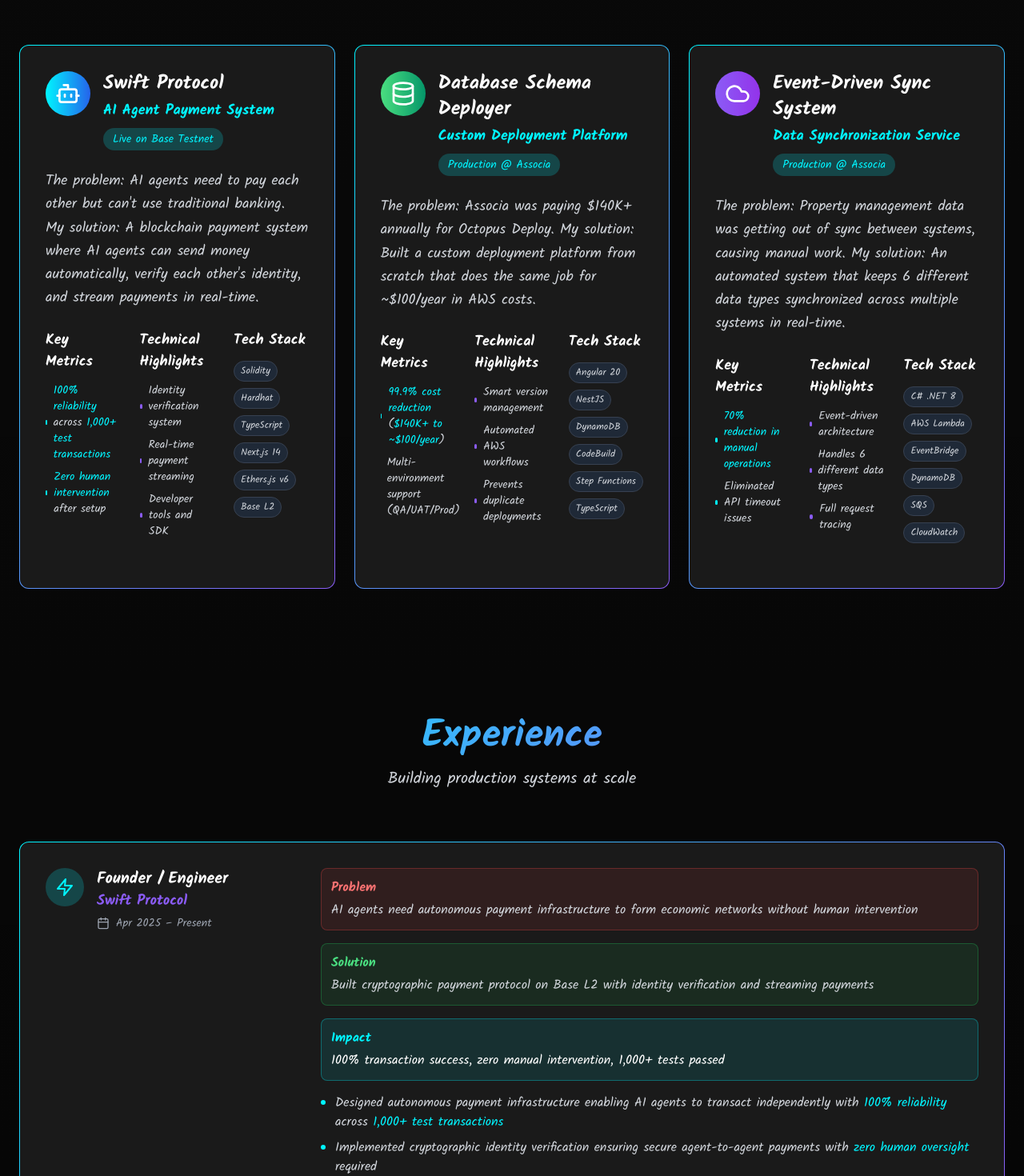
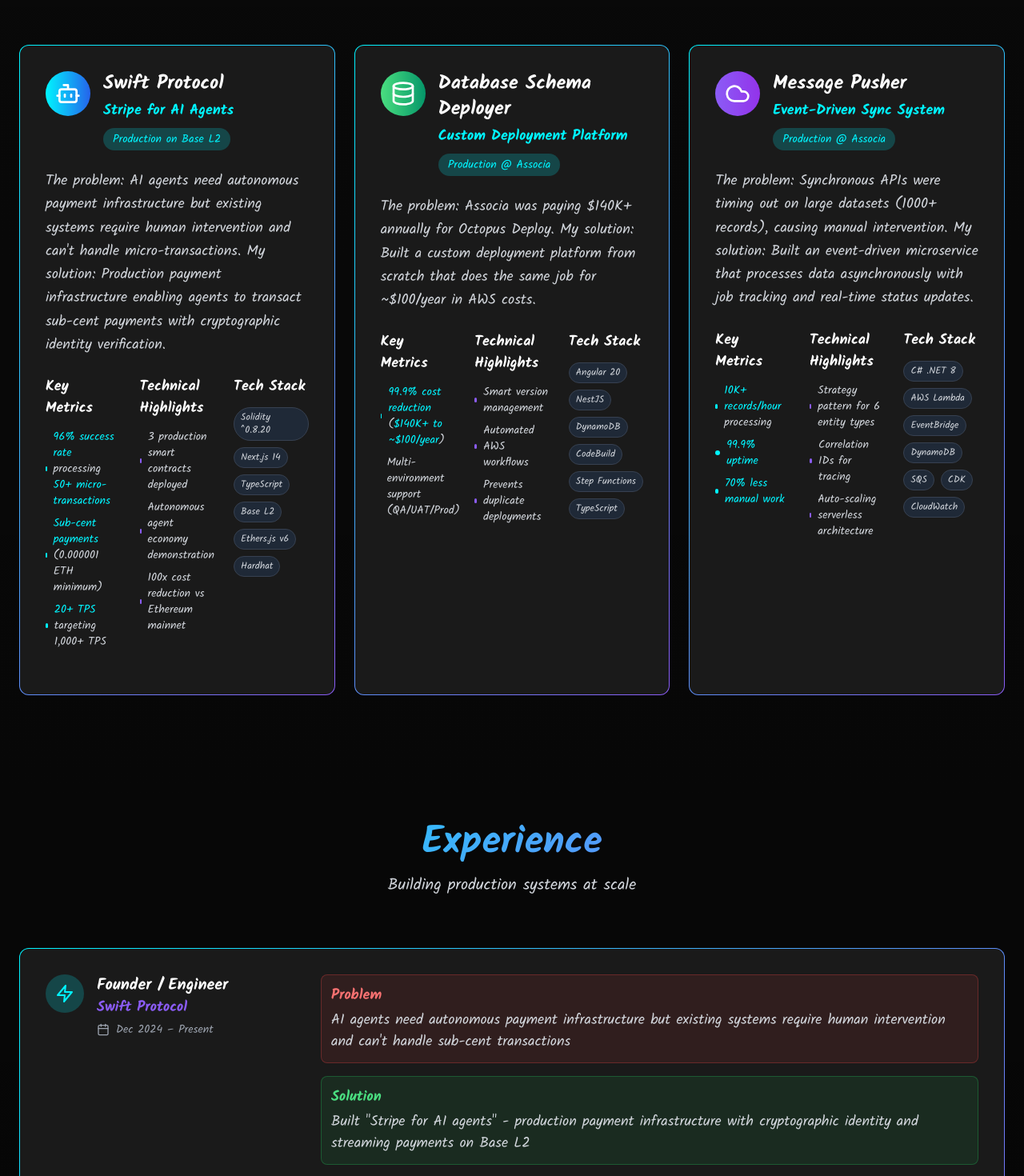
Before and after one commit to nikdmello/website, a Next.js app: page / in a window 1280 px wide. Shown: the part 980-2450 px from the top of the page at 80% size. Built offline with nearby package versions, Linux system fonts and the light colour scheme.

Commit message:
feat: update project content, layout metadata, and font size for consistency

```diff
--- a/app/layout.tsx
+++ b/app/layout.tsx
@@ -14,7 +14,7 @@ const kalam = Kalam({
 export const metadata: Metadata = {
   metadataBase: new URL('https://nikdmello.com'),
   title: 'Nik D\'Mello - Portfolio',
-  description: 'Architecting foundational infrastructure that enables AI agents to form autonomous economic networks. Production systems serving 8M+ residents with 70% efficiency gains.',
+  description: 'Software engineer building production systems at scale.',
   keywords: ['AI agents', 'blockchain', 'infrastructure', 'software engineer', 'autonomous systems', 'Base L2', 'event-driven architecture'],
   authors: [{ name: 'Nik D\'Mello', url: 'https://nikdmello.com' }],
   creator: 'Nik D\'Mello',
@@ -25,13 +25,13 @@ export const metadata: Metadata = {
     locale: 'en_US',
     url: 'https://nikdmello.com',
     title: 'Nik D\'Mello - Portfolio',
-    description: 'Architecting foundational infrastructure that enables AI agents to form autonomous economic networks.',
+    description: 'Software engineer building production systems at scale.',
     siteName: 'Nik D\'Mello Portfolio',
   },
   twitter: {
     card: 'summary_large_image',
     title: 'Nik D\'Mello - Portfolio',
-    description: 'Building production infrastructure for autonomous AI agent coordination',
+    description: 'Software engineer building production systems at scale',
     creator: '@nikdmello',
   },
 }
@@ -61,7 +61,7 @@ export default function RootLayout({
               "@type": "Person",
               "name": "Nik D'Mello",
               "jobTitle": "Software Engineer",
-              "description": "Infrastructure engineer building autonomous AI agent coordination systems",
+              "description": "Software engineer building production systems at scale",
               "url": "https://nikdmello.com",
               "sameAs": [
                 "https://linkedin.com/in/nikdmello",
--- a/components/Achievements.tsx
+++ b/components/Achievements.tsx
@@ -61,6 +61,7 @@ export default function Achievements() {
             <div className="flex items-center gap-4 mb-4">
               <Trophy className="w-6 h-6 text-yellow-400" />
               <h3 className="text-xl font-bold text-white">Cubs ARcade</h3>
+              <span className="px-3 py-1 bg-yellow-400/20 text-yellow-400 text-sm rounded-full">$500 Award</span>
             </div>
 
             {/* Mobile: Content first, then image below with upward fade */}
@@ -72,7 +73,6 @@ export default function Achievements() {
                     <p className="text-white font-semibold text-lg">Built AR app in 30 hours</p>
                     <p className="text-gray-300">JavaScript & A-Frame</p>
                   </div>
-                  <span className="ml-2 px-3 py-1 bg-yellow-400/20 text-yellow-400 text-sm rounded-full">$500 Award</span>
                 </div>
 
                 <p className="text-gray-300 text-lg leading-relaxed text-center">
@@ -120,7 +120,7 @@ export default function Achievements() {
                       <p className="text-white font-semibold text-lg">Built AR app in 30 hours</p>
                       <p className="text-gray-300">JavaScript & A-Frame</p>
                     </div>
-                    <span className="ml-2 px-3 py-1 bg-yellow-400/20 text-yellow-400 text-sm rounded-full">$500 Award</span>
+
                   </div>
 
                   <p className="text-gray-300 text-lg leading-relaxed text-center">
--- a/components/Contact.tsx
+++ b/components/Contact.tsx
@@ -104,14 +104,14 @@ export default function Contact() {
 
               <div className="space-y-6">
                 <div className="p-4 rounded-lg bg-gradient-to-r from-cyber-blue/10 to-cyber-purple/10 border border-cyber-blue/30">
-                  <h4 className="text-cyber-blue font-semibold mb-3">Open Source Contributor</h4>
-                  <p className="text-gray-300 text-sm mb-2">Fixed critical screencast mode bug affecting millions of developers</p>
-                  <a href="https://github.com/microsoft/vscode/pull/176149" target="_blank" rel="noopener noreferrer" className="text-cyber-blue hover:text-white text-sm transition-colors">View Merged PR →</a>
+                  <h4 className="text-cyber-blue font-semibold mb-3">VS Code Open Source Contributor</h4>
+                  <p className="text-gray-300 mb-2">Fixed critical screencast mode bug affecting millions of developers</p>
+                  <a href="https://github.com/microsoft/vscode/pull/176149" target="_blank" rel="noopener noreferrer" className="text-cyber-blue hover:text-white transition-colors">View Merged PR →</a>
                 </div>
 
                 <div className="p-4 rounded-lg bg-gradient-to-r from-cyber-purple/10 to-pink-500/10 border border-cyber-purple/30">
                   <h4 className="text-cyber-purple font-semibold mb-3">Teaching Assistant</h4>
-                  <p className="text-gray-300 text-sm">Foundations of Data Science (200+ students) • 1-on-1 mentoring • Python programming and data analysis</p>
+                  <p className="text-gray-300">Foundations of Data Science (200+ students) • 1-on-1 mentoring • Python programming and data analysis</p>
                 </div>
               </div>
             </div>
--- a/components/Experience.tsx
+++ b/components/Experience.tsx
@@ -33,31 +33,34 @@ const experiences = [
   {
     title: 'Founder / Engineer',
     company: 'Swift Protocol',
-    period: 'Apr 2025 – Present',
+    period: 'Dec 2024 – Present',
     icon: <Zap className="w-6 h-6" />,
-    problem: 'AI agents need autonomous payment infrastructure to form economic networks without human intervention',
-    solution: 'Built cryptographic payment protocol on Base L2 with identity verification and streaming payments',
+    problem: 'AI agents need autonomous payment infrastructure but existing systems require human intervention and can\'t handle sub-cent transactions',
+    solution: 'Built "Stripe for AI agents" - production payment infrastructure with cryptographic identity and streaming payments on Base L2',
     highlights: [
-      'Designed autonomous payment infrastructure enabling AI agents to transact independently with <Highlight>100% reliability</Highlight> across <Highlight>1,000+ test transactions</Highlight>',
-      'Implemented cryptographic identity verification ensuring secure agent-to-agent payments with <Highlight>zero human oversight</Highlight> required'
+      'Achieved <Highlight>96% success rate</Highlight> processing <Highlight>50+ micro-transactions</Highlight> with sub-cent payments (0.000001 ETH minimum)',
+      'Built autonomous agent economy with <Highlight>zero human intervention</Highlight> - agents register, verify identity, and transact independently',
+      'Deployed <Highlight>3 production smart contracts</Highlight> on Base L2 with 100x cost reduction vs Ethereum mainnet',
+      'Targeting <Highlight>1,000+ TPS</Highlight> Stripe-level performance with current 20+ TPS throughput'
     ],
-    tech: ['Solidity', 'TypeScript', 'Next.js 14', 'Base L2', 'Ethers.js'],
-    metrics: '<Highlight>100% transaction success</Highlight>, <Highlight>zero manual intervention</Highlight>, <Highlight>1,000+ tests passed</Highlight>'
+    tech: ['Solidity ^0.8.20', 'Next.js 14', 'TypeScript', 'Base L2', 'Ethers.js v6', 'Hardhat'],
+    metrics: '<Highlight>96% success rate</Highlight>, <Highlight>sub-cent transactions</Highlight>, <Highlight>zero human intervention</Highlight>'
   },
   {
     title: 'Software Developer',
     company: 'Associa',
     period: 'Mar 2023 – Present',
     icon: <Shield className="w-6 h-6" />,
-    problem: 'Octopus Deploy was costing $140K+ annually while manual operations consumed 70% of team time',
-    solution: 'Built custom deployment platform with Angular frontend, NestJS backend, and AWS orchestration',
+    problem: 'Octopus Deploy was costing $140K+ annually while manual database deployments were error-prone across 5 environments',
+    solution: 'Built full-stack Database Schema Deployer (DSD) with Angular frontend, NestJS backend, and AWS orchestration',
     highlights: [
-      'Replaced expensive third-party tool with custom solution achieving <Highlight>99.9% cost reduction</Highlight> (<Highlight>$140K+ to ~$100/year</Highlight>)',
-      'Automated sync processes handling <Highlight>10K+ records/hour</Highlight> with event-driven architecture, eliminating <Highlight>70% of manual work</Highlight>',
-      'Optimized CI/CD pipelines with intelligent artifact reuse, cutting deployment time by <Highlight>50%</Highlight>'
+      'Replaced expensive third-party tool achieving <Highlight>99.9% cost reduction</Highlight> (<Highlight>$140K+ to ~$100/year</Highlight>)',
+      'Built event-driven sync system processing <Highlight>10K+ records/hour</Highlight> with <Highlight>99.9% uptime</Highlight>, eliminating API timeouts',
+      'Automated DACPAC deployments across <Highlight>5 environments</Highlight> with intelligent hosted/non-hosted database routing',
+      'Implemented multi-step deployment wizard with client selection, version management, and <Highlight>zero deployment errors</Highlight>'
     ],
-    tech: ['Angular', 'NestJS', 'AWS Lambda', 'DynamoDB', 'EventBridge', 'C# .NET'],
-    metrics: '<Highlight>$140K+ saved annually</Highlight>, <Highlight>70% automation increase</Highlight>, <Highlight>50% faster deployments</Highlight>'
+    tech: ['Angular 20', 'NestJS', 'AWS Step Functions', 'CodeBuild', 'DynamoDB', 'CodeArtifact'],
+    metrics: '<Highlight>$140K+ saved annually</Highlight>, <Highlight>5 environments</Highlight>, <Highlight>zero deployment errors</Highlight>'
   },
   {
     title: 'DevOps Engineer',
@@ -146,26 +149,26 @@ export default function Experience() {
                 <div className="flex-1">
                   {exp.problem && (
                     <div className="mb-4 p-3 bg-red-500/10 rounded-lg border border-red-500/30">
-                      <p className="text-red-400 font-semibold text-base mb-1">Problem</p>
-                      <p className="text-gray-300 text-base">{exp.problem}</p>
+                      <p className="text-red-400 font-semibold mb-1">Problem</p>
+                      <p className="text-gray-300">{exp.problem}</p>
                     </div>
                   )}
 
                   {exp.solution && (
                     <div className="mb-4 p-3 bg-green-500/10 rounded-lg border border-green-500/30">
-                      <p className="text-green-400 font-semibold text-base mb-1">Solution</p>
-                      <p className="text-gray-300 text-base">{exp.solution}</p>
+                      <p className="text-green-400 font-semibold mb-1">Solution</p>
+                      <p className="text-gray-300">{exp.solution}</p>
                     </div>
                   )}
 
                   <div className="mb-4 p-3 bg-cyber-blue/10 rounded-lg border border-cyber-blue/30">
-                    <p className="text-cyber-blue font-semibold text-base mb-1">Impact</p>
-                    <p className="text-white text-base">{renderWhiteHighlightedText(exp.metrics)}</p>
+                    <p className="text-cyber-blue font-semibold mb-1">Impact</p>
+                    <p className="text-white">{renderWhiteHighlightedText(exp.metrics)}</p>
                   </div>
 
                   <ul className="space-y-2">
                     {exp.highlights.map((highlight, i) => (
-                      <li key={i} className="flex items-start gap-3 text-gray-300 text-base">
+                      <li key={i} className="flex items-start gap-3 text-gray-300">
                         <div className="w-1.5 h-1.5 bg-cyber-blue rounded-full mt-2 flex-shrink-0" />
                         <span>{renderHighlightedText(highlight)}</span>
                       </li>
--- a/components/Projects.tsx
+++ b/components/Projects.tsx
@@ -20,13 +20,13 @@ const renderHighlightedText = (text: string) => {
 const projects = [
   {
     title: 'Swift Protocol',
-    subtitle: 'AI Agent Payment System',
-    description: 'The problem: AI agents need to pay each other but can\'t use traditional banking. My solution: A blockchain payment system where AI agents can send money automatically, verify each other\'s identity, and stream payments in real-time.',
+    subtitle: 'Stripe for AI Agents',
+    description: 'The problem: AI agents need autonomous payment infrastructure but existing systems require human intervention and can\'t handle micro-transactions. My solution: Production payment infrastructure enabling agents to transact sub-cent payments with cryptographic identity verification.',
     icon: <Bot className="w-8 h-8" />,
-    tech: ['Solidity', 'Hardhat', 'TypeScript', 'Next.js 14', 'Ethers.js v6', 'Base L2'],
-    metrics: ['<Highlight>100% reliability</Highlight> across <Highlight>1,000+ test transactions</Highlight>', '<Highlight>Zero human intervention</Highlight> after setup'],
-    highlights: ['Identity verification system', 'Real-time payment streaming', 'Developer tools and SDK'],
-    status: 'Live on Base Testnet',
+    tech: ['Solidity ^0.8.20', 'Next.js 14', 'TypeScript', 'Base L2', 'Ethers.js v6', 'Hardhat'],
+    metrics: ['<Highlight>96% success rate</Highlight> processing <Highlight>50+ micro-transactions</Highlight>', '<Highlight>Sub-cent payments</Highlight> (0.000001 ETH minimum)', '<Highlight>20+ TPS</Highlight> targeting 1,000+ TPS'],
+    highlights: ['3 production smart contracts deployed', 'Autonomous agent economy demonstration', '100x cost reduction vs Ethereum mainnet'],
+    status: 'Production on Base L2',
     gradient: 'from-cyber-blue to-blue-600'
   },
   {
@@ -41,13 +41,13 @@ const projects = [
     gradient: 'from-green-400 to-emerald-600'
   },
   {
-    title: 'Event-Driven Sync System',
-    subtitle: 'Data Synchronization Service',
-    description: 'The problem: Property management data was getting out of sync between systems, causing manual work. My solution: An automated system that keeps 6 different data types synchronized across multiple systems in real-time.',
+    title: 'Message Pusher',
+    subtitle: 'Event-Driven Sync System',
+    description: 'The problem: Synchronous APIs were timing out on large datasets (1000+ records), causing manual intervention. My solution: Built an event-driven microservice that processes data asynchronously with job tracking and real-time status updates.',
     icon: <Cloud className="w-8 h-8" />,
-    tech: ['C# .NET 8', 'AWS Lambda', 'EventBridge', 'DynamoDB', 'SQS', 'CloudWatch'],
-    metrics: ['<Highlight>70% reduction in manual operations</Highlight>', 'Eliminated API timeout issues'],
-    highlights: ['Event-driven architecture', 'Handles 6 different data types', 'Full request tracing'],
+    tech: ['C# .NET 8', 'AWS Lambda', 'EventBridge', 'DynamoDB', 'SQS', 'CDK', 'CloudWatch'],
+    metrics: ['<Highlight>10K+ records/hour</Highlight> processing', '<Highlight>99.9% uptime</Highlight>', '<Highlight>70% less manual work</Highlight>'],
+    highlights: ['Strategy pattern for 6 entity types', 'Correlation IDs for tracing', 'Auto-scaling serverless architecture'],
     status: 'Production @ Associa',
     gradient: 'from-cyber-purple to-purple-600'
   }
```
